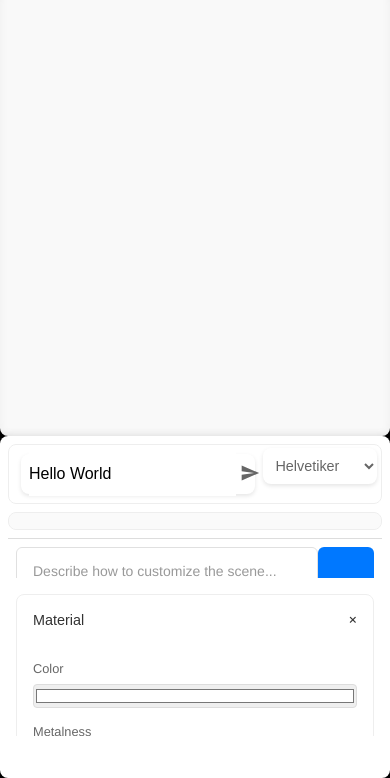
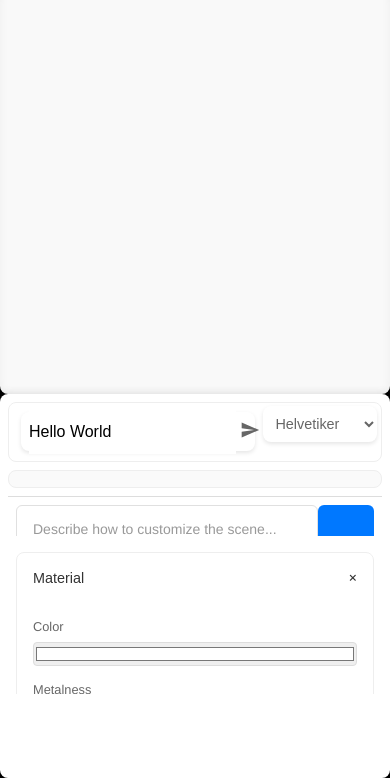
Before and after one commit to IddoSadeh/TypoScop, a website: page public/index.html in a window 390 px wide. Shown: the part 66-844 px from the top of the page. Drawn offline with nearby package versions, Linux system fonts and the light colour scheme.

Commit message:
padding mobile

```diff
--- a/public/css/base.css
+++ b/public/css/base.css
@@ -105,7 +105,7 @@ html, body {
         background: white;
         display: flex;
         flex-direction: column;
-        padding-bottom: 5vh;
+        padding-bottom: 10vh;
     }
 
     /* Tab content */
```
